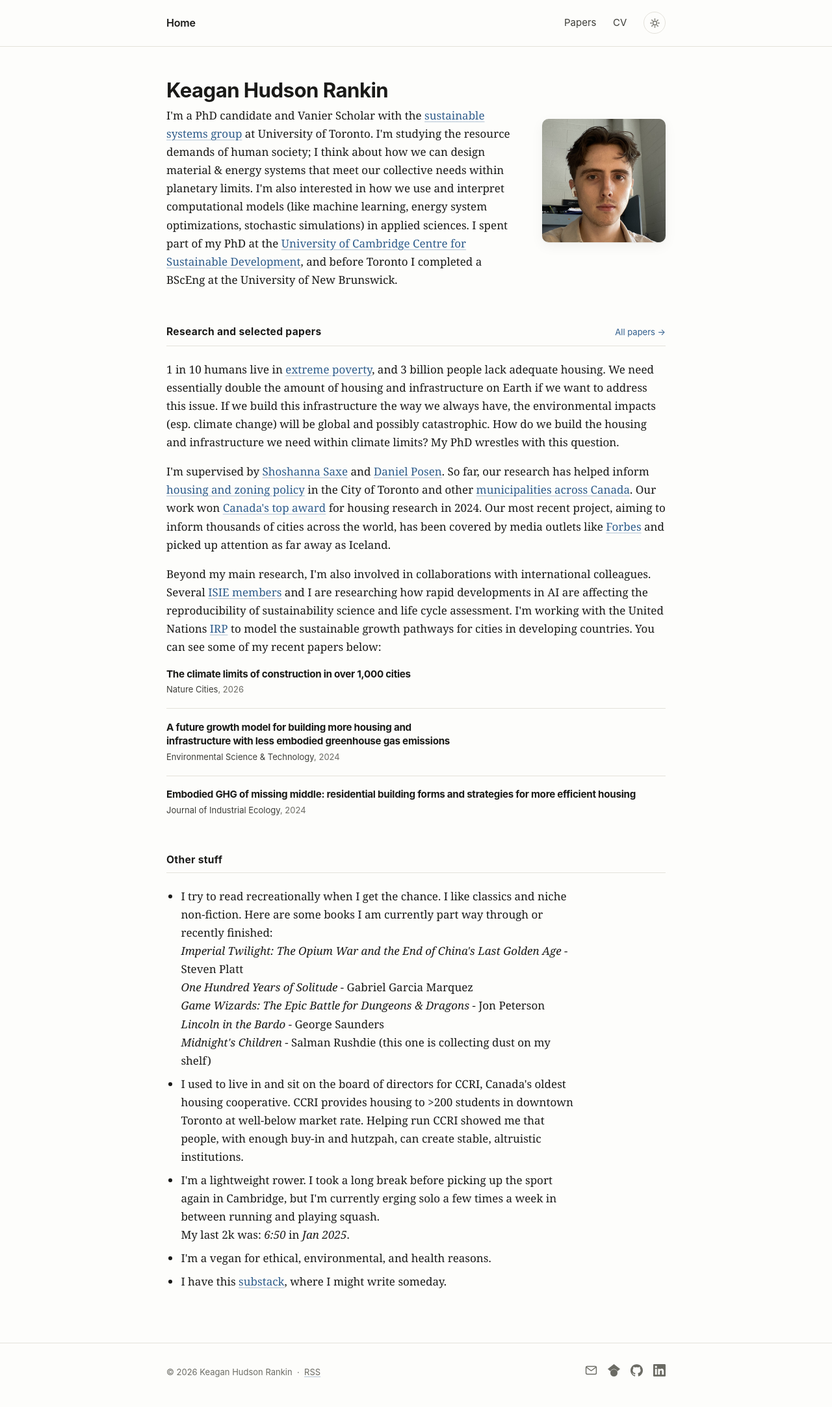
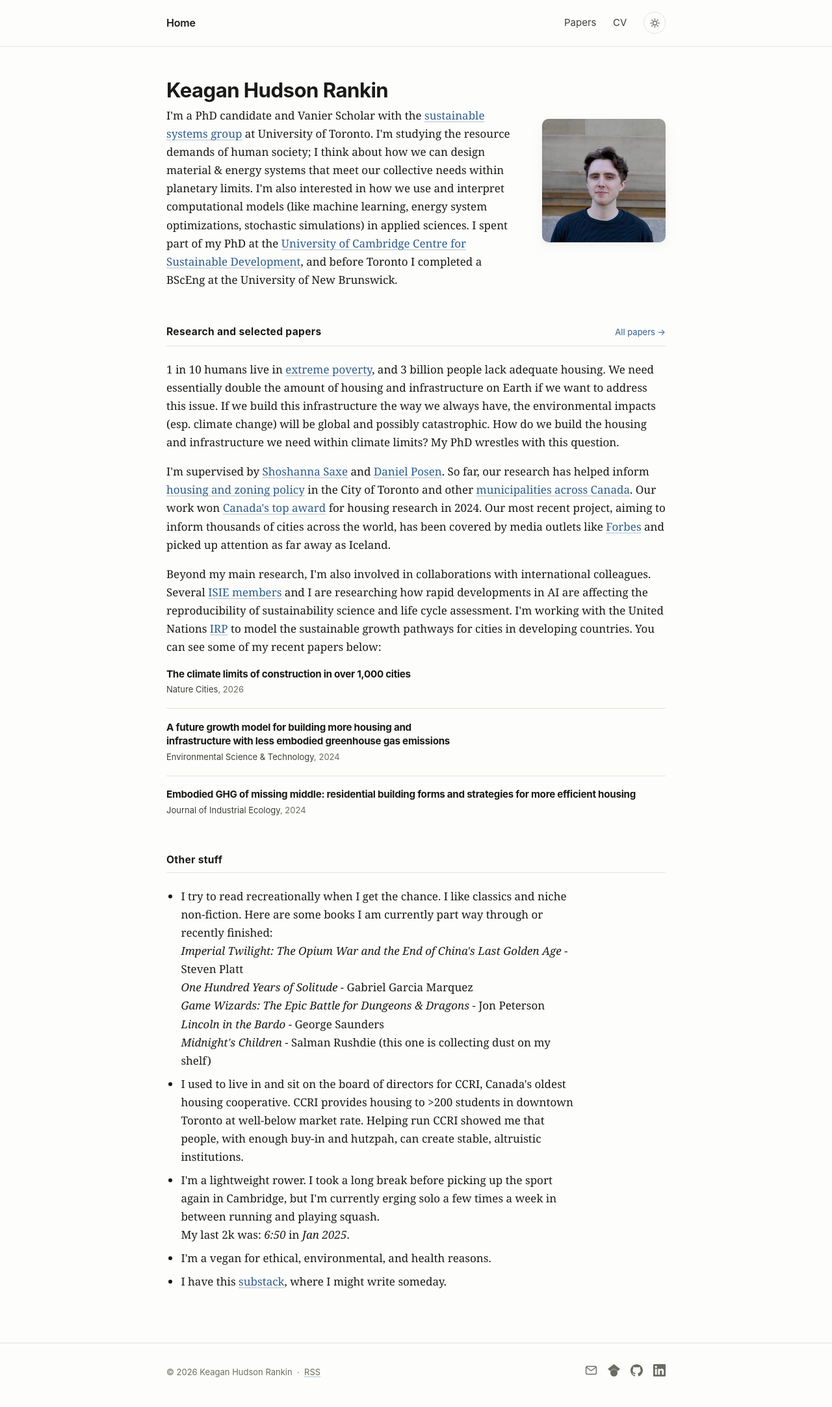
Before and after one commit to KeaganHRankin/KeaganHRankin.github.io, a Jekyll site: the page built from index.html, in a window 1280 px wide. Shown: the whole page at 65% size. Built offline with Jekyll 4.4.1, drawn with Linux system fonts in a browser that asks for light colours.

Commit message:
change headshot

```diff
--- a/index.html
+++ b/index.html
@@ -26,7 +26,7 @@ description: >-
 
   <div class="hero__portrait-wrap">
     <img class="hero__portrait"
-         src="/images/informal_headshot.JPG"
+         src="/images/IMG_4438-4.jpg"
          alt="Keagan Rankin"
          width="1377" height="1608"
          fetchpriority="high" decoding="async">
```
Also changed, not shown: images/IMG_4437-3.jpg (added), images/IMG_4438-4.jpg (added), 1 other file.
